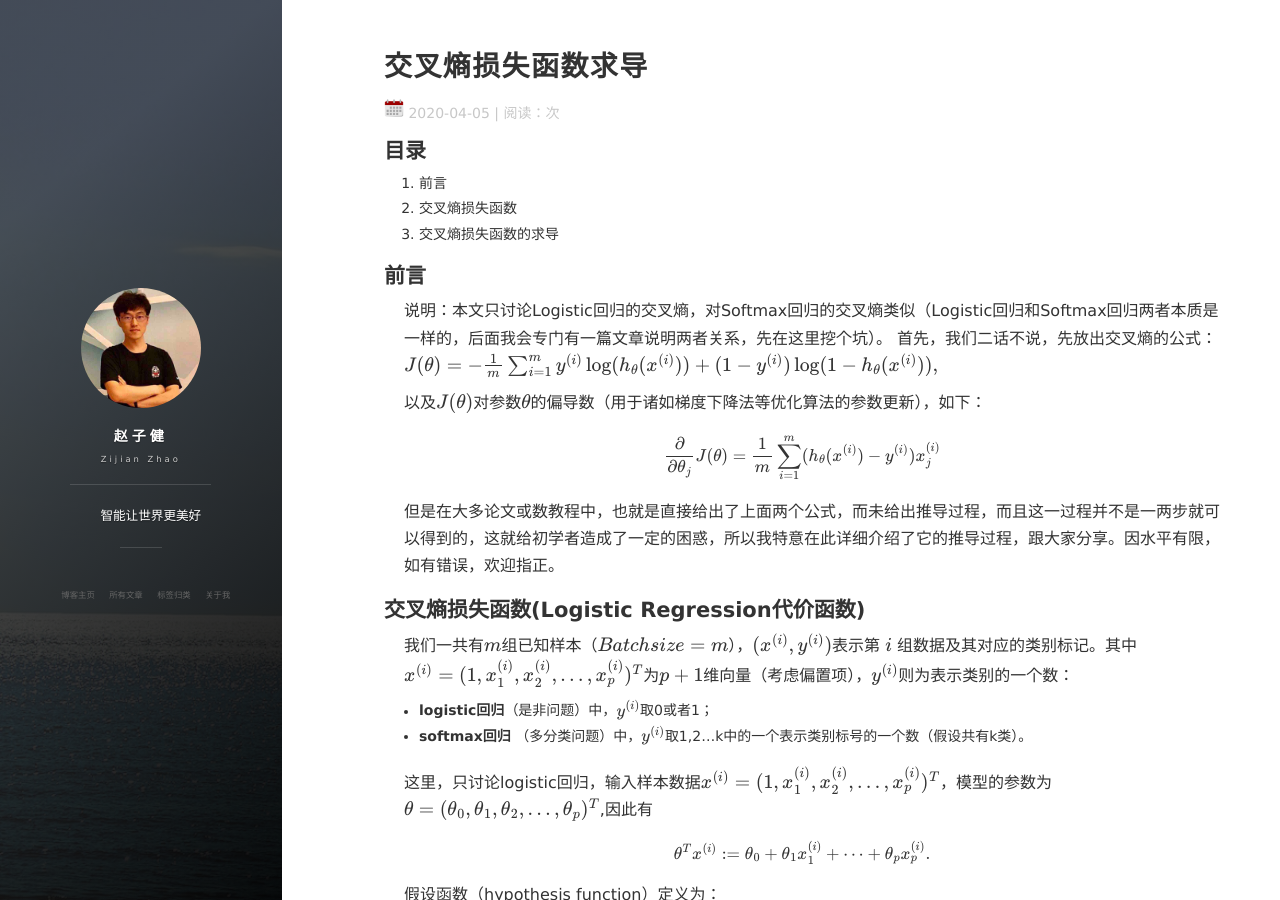
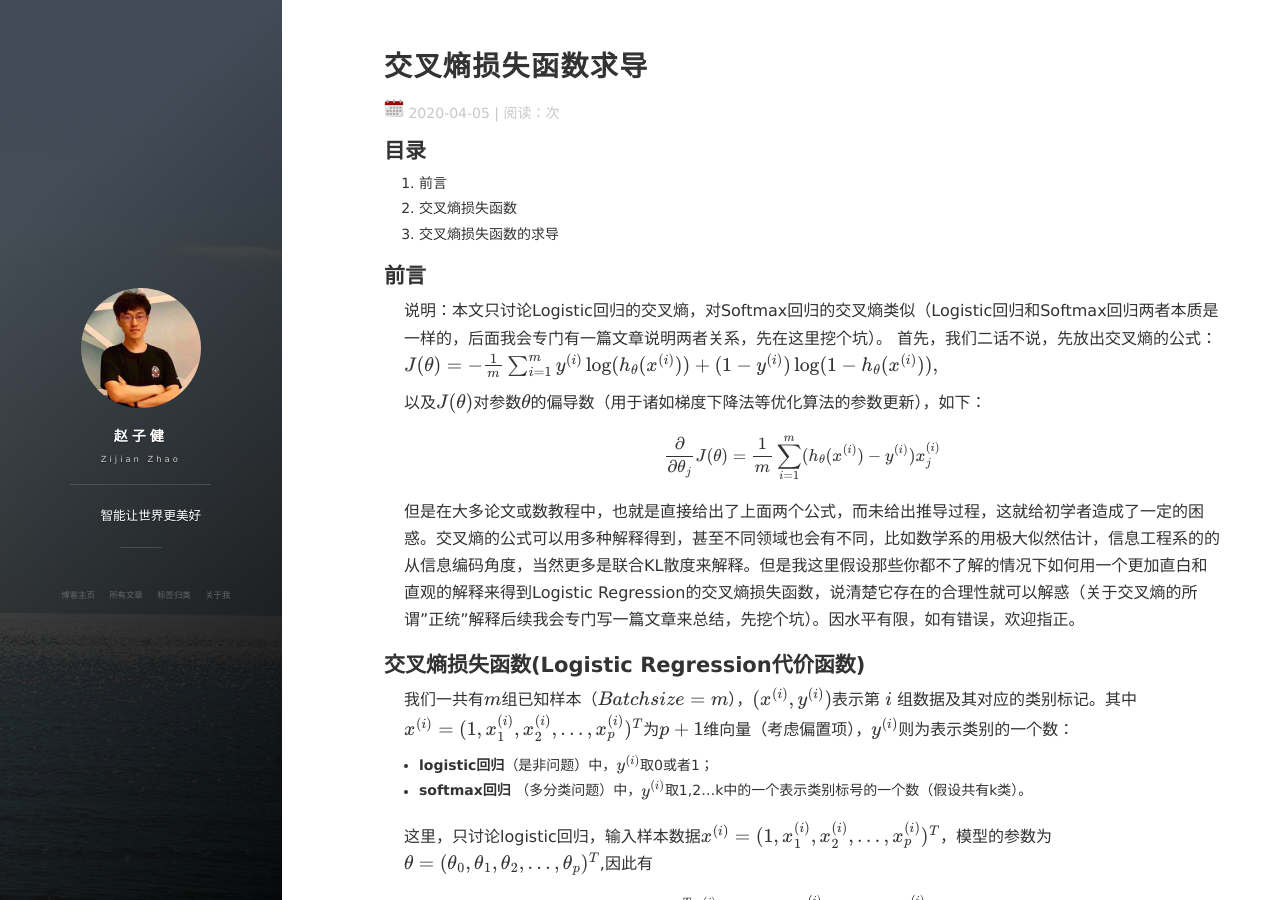
Before and after one commit to ZijianZhao1/zijianzhao1.github.io, a Jekyll site: the page built from _posts/2020-04-05-crossEntropyLossGrident.md, in a window 1280 px wide and 900 px high. Built offline with Jekyll 4.4.1, drawn with Linux system fonts in a browser that asks for light colours; nearby versions of some CDN libraries; formulas are drawn with MathJax 3; comment, search, counter and statistics services are not loaded; some of the changed text lies outside the part shown.

Commit message:
post_2020_04_05

```diff
--- a/_posts/2020-04-05-crossEntropyLossGrident.md
+++ b/_posts/2020-04-05-crossEntropyLossGrident.md
@@ -25,7 +25,7 @@ $$
 \frac{\partial}{\partial\theta_{j}}J(\theta) =\frac{1}{m}\sum_{i=1}^{m}(h_\theta(x^{(i)})-y^{(i)})x_j^{(i)}
 $$
 
-但是在大多论文或数教程中，也就是直接给出了上面两个公式，而未给出推导过程，而且这一过程并不是一两步就可以得到的，这就给初学者造成了一定的困惑，所以我特意在此详细介绍了它的推导过程，跟大家分享。因水平有限，如有错误，欢迎指正。
+但是在大多论文或数教程中，也就是直接给出了上面两个公式，而未给出推导过程，这就给初学者造成了一定的困惑。交叉熵的公式可以用多种解释得到，甚至不同领域也会有不同，比如数学系的用极大似然估计，信息工程系的的从信息编码角度，当然更多是联合KL散度来解释。但是我这里假设那些你都不了解的情况下如何用一个更加直白和直观的解释来得到Logistic Regression的交叉熵损失函数，说清楚它存在的合理性就可以解惑（关于交叉熵的所谓"正统"解释后续我会专门写一篇文章来总结，先挖个坑）。因水平有限，如有错误，欢迎指正。
 
 ## 交叉熵损失函数(Logistic Regression代价函数)
 我们一共有$m$组已知样本（$Batch size = m$），$(x^{(i)},y^{(i)})$表示第 $i$ 组数据及其对应的类别标记。其中$x^{(i)}=(1,x^{(i)}_1,x^{(i)}_2,...,x^{(i)}_p)^T$为$p+1$维向量（考虑偏置项），$y^{(i)}$则为表示类别的一个数：
@@ -164,6 +164,8 @@ $$
 
 
 
+本文写作于2015年人工智能硕士生课的课后小结，略加
+
 转载请注明：[赵子健的博客](zijian-zhao.com) » [机器学习系列](https://zijian-zhao.com/tags/#机器学习-ref) » [交叉熵损失函数的求导](zijian-zhao.com/2020/04/crossEntropyLossGrident/) [zijian-zhao.com/2020/04/crossEntropyLossGrident/]
 
 
```
